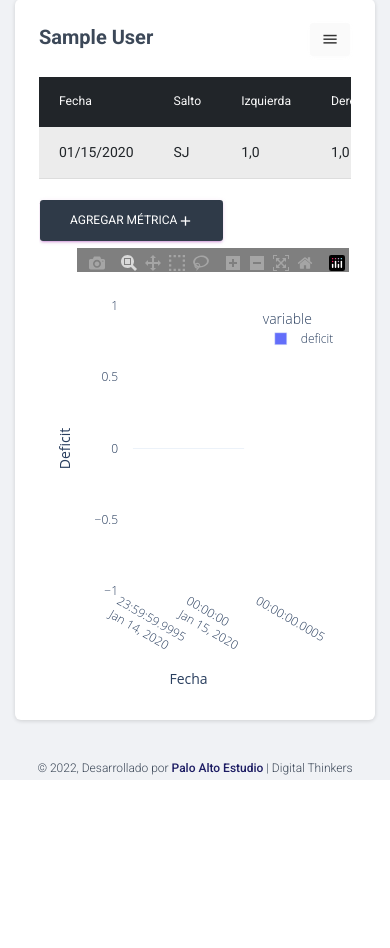
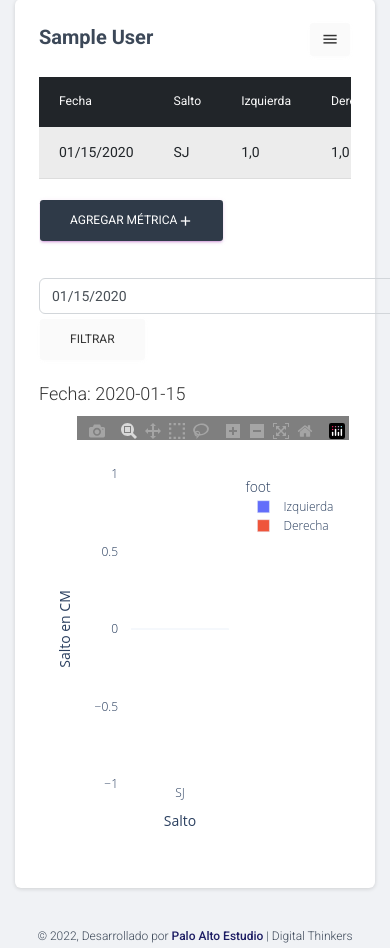
Before and after one commit to paloaltoestudio/DIN-Metrics, a Django app: page /deportistas/1/bilateral in a window 390 px wide. Shown: the part 172-1120 px from the top of the page. Before the commit the page ends 952 px from the top, so only its background shows below. Run offline with Django 4.2, Linux system fonts and the light colour scheme; a user stored in the database is signed in; tables that the repository leaves empty hold one stand-in row (values such as "Sample post"); parts of the project's set-up code (start-up, migrations or seed data) failed here and were passed over; some libraries are stand-ins or nearby versions.

Commit message:
Update graph in bilateral

```diff
--- a/templates/users/inc/bilateral_tab.html
+++ b/templates/users/inc/bilateral_tab.html
@@ -28,13 +28,32 @@
         </tbody>
     </table>
 
-    {% if not is_limit %}
-        {% if request.user.role == 'ADMIN' %}<a href="#" class="btn btn-primary" data-bs-toggle="modal" data-bs-target="#biCreateModal">Agregar Métrica<i class="fs-6 material-icons">add</i></a>{% endif %}
-        {% include './bilateral_create_modal.html' %}
-    {% endif %}
+
+    {% if request.user.role == 'ADMIN' %}<a href="#" class="btn btn-primary" data-bs-toggle="modal" data-bs-target="#biCreateModal">Agregar Métrica<i class="fs-6 material-icons">add</i></a>{% endif %}
+    {% include './bilateral_create_modal.html' %}
 </div>
 
+<div class="mt-4" style="width: 400px">
+    <form action="{% url 'users:bilateral_detail' user.id %}" method="get">
+        {% csrf_token %}
+        <div class="row">
+            <div class="col-sm-6">
+                <div class="input-group input-group-outline">
+                    <input class="form-control mt-2" type="date" name="date" value="{% if date %}{{date|date:'Y-m-d'}}{% endif %}">
+                </div>
+            </div>
+            <div class="col-sm-6">
+                <div class="input-group input-group-outline">
+                    <button class="btn btn-secondary">Filtrar</button>
+                </div>
+            </div>
+        </div>
+    </form>
+</div>
+
+{% comment %} {{ df|safe }} {% endcomment %}
 {% if graph %}
+<h4 class="mt-3">Fecha: {{ date|date:'Y-m-d'}}</h4>
 <div class="graph_wrapper">
     <div class="loader">
         <span>Cargando Gráfico</span>
--- a/users/data/bilateral_data.py
+++ b/users/data/bilateral_data.py
@@ -1,3 +1,6 @@
+#Python
+import datetime
+
 #Django
 from django.db.models import Sum, Count, Avg
 
@@ -12,26 +15,49 @@ from bilateral.models import Bilateral
 #utils
 from .data_utils import update_plot
 
-def bilateral_data(context):
+def bilateral_data(context, date):
 
     bilaterals = Bilateral.objects.filter(athlete=context['user'].athlete).order_by('date')
-    bilaterals_total = Bilateral.objects.values('date').annotate(Sum('deficit')).filter(athlete=context['user'].athlete)
+    #bilaterals_filter = Bilateral.objects.filter(athlete=context['user'].athlete, date=date).order_by('date')
 
     is_limit = len(bilaterals) >= 10
 
+    data = {
+        'date': [],
+        'jump': [],
+        'foot': [],
+        'score': [],
+    }
+
     if len(bilaterals) > 0:
-        d = {
-            'date': [bilateral_total['date'] for bilateral_total in bilaterals_total],
-            'deficit': [bilateral_total['deficit__sum'] for bilateral_total in bilaterals_total],
-        }
+        for bilateral in bilaterals:
+            if(bilateral.left >= 0):
+                data['date'].append(bilateral.date)
+                data['jump'].append(bilateral.jump)
+                data['foot'].append('Izquierda')
+                data['score'].append(bilateral.left)
 
-        df = pd.DataFrame(data=d)
-        df.set_index('date', inplace=True)
+            if(bilateral.right >= 0):
+                data['date'].append(bilateral.date)
+                data['jump'].append(bilateral.jump)
+                data['foot'].append('Derecha')
+                data['score'].append(bilateral.right)
+
+
+        df = pd.DataFrame(data=data, index=data['date'])
+        if date != '':
+            date = datetime.datetime.strptime(date, '%Y-%m-%d')
+            df = df[(pd.to_datetime(df['date']) == date)]
+        else:
+            date = pd.to_datetime(df['date']).max()
+            df = df[(pd.to_datetime(df['date']) == date)]
 
         #Bar chart
-        bi_fig = px.bar(df, labels={'value':'Deficit', 'date': 'Fecha'}, barmode = 'group')
+        bi_fig = px.bar(df, x= 'jump', y='score', labels={'jump':'Salto', 'score': 'Salto en CM', 'color': 'Pierna'}, color = df['foot'], barmode = 'group')
         update_plot(bi_fig)
         context['graph'] = bi_fig.to_html(include_plotlyjs="cdn", full_html=False)
 
     context['bilaterals'] = bilaterals
-    context['is_limit'] = is_limit
+    context['df'] = df.to_html(justify='left')
+    context['date'] = date
+    #context['is_limit'] = is_limit
--- a/users/data/jumps_data.py
+++ b/users/data/jumps_data.py
@@ -61,4 +61,4 @@ def jump_data(context):
 
     context['fig'] = fig.to_html(include_plotlyjs="cdn", full_html=False)
     context['jumps'] = jumps
-    #context['df'] = df.to_html(justify='left')
+    context['df'] = df.to_html(justify='left')
--- a/users/urls.py
+++ b/users/urls.py
@@ -3,7 +3,7 @@ from django.conf import settings
 from django.conf.urls.static import static
 
 from .views import (signup, new_manager, Index, UserDetail, OsteoDetail, FMSDetail, JumpDetail, ProfileFVDetail,
-                    ProfileFVGraph, BilateralDetail, ManagerView, ManagerDetail, manager_update, AccountDetail,
+                    ProfileFVGraph, BilateralDetail, bilateral_date, ManagerView, ManagerDetail, manager_update, AccountDetail,
                     PasswordChange, PasswordChangeDone, user_update)
 from osteo.views import FlexUpdate, PainUpdate, MeasuresUpdate
 from fms.views import FmsUpdate
@@ -38,6 +38,7 @@ urlpatterns = [
     path('<int:id>/editar-neuro', NeuroBaseUpdate.as_view(), name='neuro_update'),
     path('<int:id>/eliminar-neuro', NeuroDelete.as_view(), name='neuro_delete'),
     path('<int:id>/editar-bilateral', BilateralUpdateView.as_view(), name='bilateral_update'),
+    path('<int:id>/fecha-bilateral', bilateral_date, name='bilateral_date'),
     path('crear-bilateral', BilateralCreateView.as_view(), name='bilateral_create'),
     path('<int:id>/editar-perfil', ProfileUpdateView.as_view(), name='profile_update'),
     path('crear-perfil', ProfileCreateView.as_view(), name='profile_create'),
--- a/users/views.py
+++ b/users/views.py
@@ -189,10 +189,20 @@ class BilateralDetail(LoginRequiredMixin, DetailView):
     def get_context_data(self, **kwargs):
         context = super().get_context_data(**kwargs)
 
+        if 'date' in self.request.GET:
+            date = self.request.GET['date']
+        else:
+            date = ''
+
         #Get data from bilateral and make chart
-        bilateral_data(context)
+        bilateral_data(context, date)
 
         return context
+
+
+def bilateral_date(request, id):
+    if request.method == 'POST':
+        return redirect('users:bilateral_detail', id)
 
 
 class ProfileFVDetail(LoginRequiredMixin, DetailView):
```
